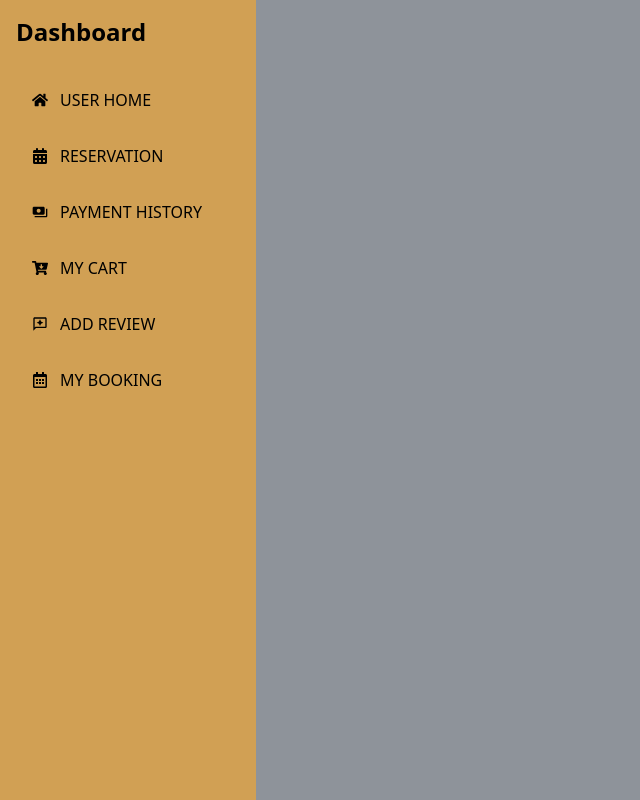
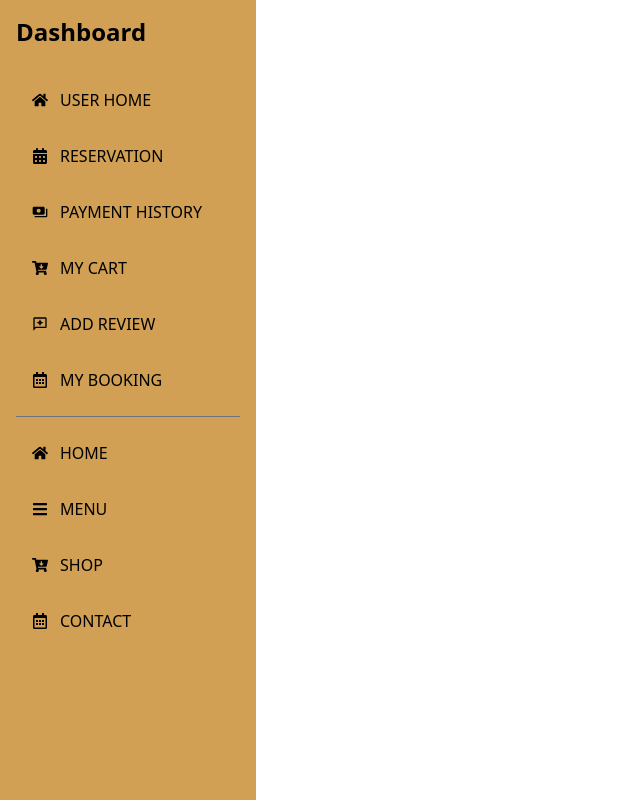
Before and after one commit to sabbir1257/bistro-boss-client-2025, a React (Vite) app: page /dashboard in a window 1280 px wide. Shown: the whole page, without its empty margins (0-640 px from the left). Built offline with nearby package versions, Linux system fonts and the light colour scheme; no server answers.

Commit message:
Cart data from custom hook and calculate total price

```diff
--- a/src/Layout/Dashboard.jsx
+++ b/src/Layout/Dashboard.jsx
@@ -1,15 +1,14 @@
 import React from "react";
 import { Outlet } from "react-router-dom";
-import { NavLink } from "react-router-dom";
 import Sidebar from "../pages/Shared/Sidebar/Sidebar";
 
 const Dashboard = () => {
   return (
-    <div className="flex">
-      <div>
+    <div className="flex justify-between">
+      <div className="md:w-64">
         <Sidebar />
       </div>
-      <div className="flex-1 p-6">
+      <div className="flex-1 md:p-8">
         <Outlet />
       </div>
     </div>
--- a/src/pages/Deshboard/Cart/Cart.jsx
+++ b/src/pages/Deshboard/Cart/Cart.jsx
@@ -1,11 +1,74 @@
-import React from 'react';
+import React from "react";
+import useCart from "../../../HOOKS/useCart";
 
 const Cart = () => {
-    return (
-        <div>
-            <h2>My cart</h2>
+  const [cart] = useCart();
+  const totalPrice = cart.reduce((total, item) => total + item.price, 0);
+  return (
+    <div className="flex items-center justify-center h-screen">
+      <div className="max-w-[992px] p-3">
+        <div className="flex items-center justify-between">
+          <h2 className="font-semibold md:text-3xl">Items: {cart.length}</h2>
+          <h2 className="font-semibold md:text-3xl">
+            Total Price: ${totalPrice}
+          </h2>
+          <button className=" font-medium rounded-lg text-sm px-5 py-2.5 me-2 mb-2 bg-[#D1A054] hover:bg-yellow-400">
+            pay
+          </button>
         </div>
-    );
+        {/*  */}
+        <div className="relative overflow-x-auto shadow-md sm:rounded-lg">
+          <div className="flex flex-wrap items-center justify-between pb-4 space-y-4 bg-white flex-column md:flex-row md:space-y-0 dark:bg-gray-900"></div>
+          <table className="w-full text-sm text-left text-gray-500 rtl:text-right dark:text-gray-400">
+            <thead className="text-xs text-gray-700 uppercase bg-gray-50 ">
+              <tr>
+                <th scope="col" className="px-6 py-3"></th>
+                <th scope="col" className="px-6 py-3">
+                  item image
+                </th>
+                <th scope="col" className="px-6 py-3">
+                  item name
+                </th>
+                <th scope="col" className="px-6 py-3">
+                  price
+                </th>
+                <th scope="col" className="px-6 py-3">
+                  Action
+                </th>
+              </tr>
+            </thead>
+            <tbody>
+              {cart.map((item, idx) => (
+                <tr
+                  className="bg-white border-b border-gray-200 hover:bg-gray-50"
+                  key={idx}
+                >
+                  <td className="px-6 py-4">{idx + 1}</td>
+                  <th
+                    scope="row"
+                    className="flex items-center px-6 py-4 text-gray-900 whitespace-nowrap dark:text-white"
+                  >
+                    <img
+                      className="w-10 h-10 rounded-full"
+                      src={item.image}
+                      alt="Jese image"
+                    />
+                  </th>
+                  <td className="px-6 py-4">{item.name}</td>
+                  <td className="px-6 py-4">${item.price}</td>
+                  <td className="px-6 py-4">
+                    <button className="font-medium text-red-600 dark:text-red-500">
+                      Delete
+                    </button>
+                  </td>
+                </tr>
+              ))}
+            </tbody>
+          </table>
+        </div>
+      </div>
+    </div>
+  );
 };
 
 export default Cart;
--- a/src/pages/Shared/NavBar/NavBar.jsx
+++ b/src/pages/Shared/NavBar/NavBar.jsx
@@ -15,8 +15,10 @@ const NavBar = () => {
       .catch((error) => console.log(error));
   };
 
-  const navLinkClasses =
-    "block px-3 py-2 font-bold text-white rounded-sm hover:text-[#D99904] hover:bg-gray-100 md:hover:bg-transparent md:border-0 md:hover:text-[#D99904] md:p-0 dark:text-white md:dark:hover:text-[#D99904] dark:hover:bg-gray-700 dark:hover:text-white md:dark:hover:bg-transparent";
+  const navLinkClasses = ({ isActive }) =>
+    `block px-3 py-2 font-bold rounded-sm transition-colors ${
+      isActive ? "text-[#D99904]" : "text-white"
+    } hover:text-[#D99904] hover:bg-gray-100 md:hover:bg-transparent md:border-0 md:p-0 dark:text-white md:dark:hover:text-[#D99904] dark:hover:bg-gray-700 dark:hover:text-white md:dark:hover:bg-transparent`;
 
   const navOptions = [
     { path: "/", label: "Home" },
@@ -92,12 +94,10 @@ const NavBar = () => {
             <li>
               {user ? (
                 <div className="items-center gap-3 text-center md:flex">
-                  {/* <h2 className={navLinkClasses}>{user?.displayName}</h2> */}
-
                   <NavLink to="/dashboard/cart">
                     <button className="relative inline-flex items-center p-3 text-sm font-medium text-center text-white bg-[#B58130] rounded-lg hover:bg-[#A57328] ">
                       <IoCartSharp className="w-5 h-5" />
-                      <span className="sr-only">Add to Card</span>
+                      <span className="sr-only">Add to Cart</span>
                       <div className="absolute inline-flex items-center justify-center w-6 h-6 text-xs font-bold text-white bg-red-700 border-2 border-white rounded-full -top-2 -end-2">
                         {cart.length}
                       </div>
--- a/src/pages/Shared/Sidebar/Sidebar.jsx
+++ b/src/pages/Shared/Sidebar/Sidebar.jsx
@@ -1,4 +1,4 @@
-import React, { useState, useMemo } from "react";
+import React, { useState } from "react";
 import { NavLink } from "react-router-dom";
 import clsx from "clsx";
 import {
@@ -7,7 +7,7 @@ import {
   FaBars,
   FaCartArrowDown,
   FaRegCalendarAlt,
-} from "react-icons/fa"; // Importing icons from react-icons
+} from "react-icons/fa";
 import { MdOutlineReviews, MdPayments } from "react-icons/md";
 import { FaCalendarDays } from "react-icons/fa6";
 
@@ -18,59 +18,93 @@ const Sidebar = () => {
     setIsOpen((prevState) => !prevState);
   };
 
-  // Memoize the list of links with icons
-  const navLinks = useMemo(
-    () => [
-      { to: "/dashboard/userHome", label: "user Home", icon: <FaHome /> },
-      { to: "/dashboard/reservation", label: "Reservation", icon: <FaCalendarDays /> },
-      { to: "/dashboard/paymentHistory", label: "payment history", icon: <MdPayments /> },
-      { to: "/dashboard/cart", label: "My Cart", icon: <FaCartArrowDown /> },
-      { to: "/dashboard/addReview", label: "Add Review", icon: <MdOutlineReviews /> },
-      { to: "/logout", label: "My Booking", icon: <FaRegCalendarAlt /> },
-    ],
-    []
-  );
+  const navLinks = [
+    { to: "/dashboard/userHome", label: "User Home", icon: <FaHome /> },
+    {
+      to: "/dashboard/reservation",
+      label: "Reservation",
+      icon: <FaCalendarDays />,
+    },
+    {
+      to: "/dashboard/paymentHistory",
+      label: "Payment History",
+      icon: <MdPayments />,
+    },
+    { to: "/dashboard/cart", label: "My Cart", icon: <FaCartArrowDown /> },
+    {
+      to: "/dashboard/review",
+      label: "Add Review",
+      icon: <MdOutlineReviews />,
+    },
+    {
+      to: "/dashboard/booking",
+      label: "My Booking",
+      icon: <FaRegCalendarAlt />,
+    },
+  ];
+
+  const additionalLinks = [
+    { to: "/", label: "Home", icon: <FaHome /> },
+    { to: "/menu", label: "Menu", icon: <FaBars /> },
+    { to: "/shop", label: "Shop", icon: <FaCartArrowDown /> },
+    { to: "/contact", label: "Contact", icon: <FaRegCalendarAlt /> },
+  ];
 
   return (
-    <div className="flex">
-      {/* Sidebar Overlay */}
+    <div className="">
       <div
         className={clsx(
           isOpen ? "block" : "hidden",
-          "md:block fixed inset-0 bg-gray-800 bg-opacity-50 z-40"
+          "md:block fixed inset-0"
         )}
         onClick={toggleSidebar}
       ></div>
 
-      {/* Sidebar */}
       <div
         className={clsx(
           isOpen ? "translate-x-0" : "-translate-x-full",
           "md:translate-x-0 md:flex md:flex-col md:w-64 w-64 bg-[#D1A054] text-black fixed h-full transition-transform duration-300 z-50"
         )}
       >
-        {/* Sidebar header */}
-        <div className="p-4 text-2xl font-bold text-black">
-          <span>Dashboard</span>
-        </div>
+        <div className="p-4 text-2xl font-bold text-black">Dashboard</div>
 
-        {/* Sidebar links */}
         <nav className="flex flex-col p-4 space-y-4">
           {navLinks.map(({ to, label, icon }) => (
             <NavLink
               key={to}
               to={to}
-              className="flex items-center px-4 py-2 text-black uppercase rounded hover:text-white hover:bg-gray-700"
-              activeClassName="bg-gray-600"
+              className={({ isActive }) =>
+                clsx(
+                  "flex items-center px-4 py-2 text-black uppercase rounded hover:text-white hover:bg-gray-700",
+                  isActive && "bg-gray-600"
+                )
+              }
             >
-              <span className="mr-3">{icon}</span> {/* Render the icon here */}
+              <span className="mr-3">{icon}</span>
+              {label}
+            </NavLink>
+          ))}
+
+          <hr className="my-4 border-t border-gray-500" />
+
+          {additionalLinks.map(({ to, label, icon }) => (
+            <NavLink
+              key={to}
+              to={to}
+              className={({ isActive }) =>
+                clsx(
+                  "flex items-center px-4 py-2 text-black uppercase rounded hover:text-white hover:bg-gray-700",
+                  isActive && "bg-gray-600"
+                )
+              }
+            >
+              <span className="mr-3">{icon}</span>
               {label}
             </NavLink>
           ))}
         </nav>
       </div>
 
-      {/* Mobile Menu Button (Hamburger icon for mobile) */}
       <button
         className={clsx(
           "md:hidden p-4 fixed top-0 left-0 z-50",
@@ -86,12 +120,6 @@ const Sidebar = () => {
           <FaBars className="w-6 h-6" />
         )}
       </button>
-
-      {/* Content */}
-      <div className="flex-1 p-6 ">
-        <h1 className="text-2xl font-bold">Main Content</h1>
-        {/* Add your main content here */}
-      </div>
     </div>
   );
 };
```
Also changed, not shown: src/Routes/Routes.jsx (+14 -14 lines).
